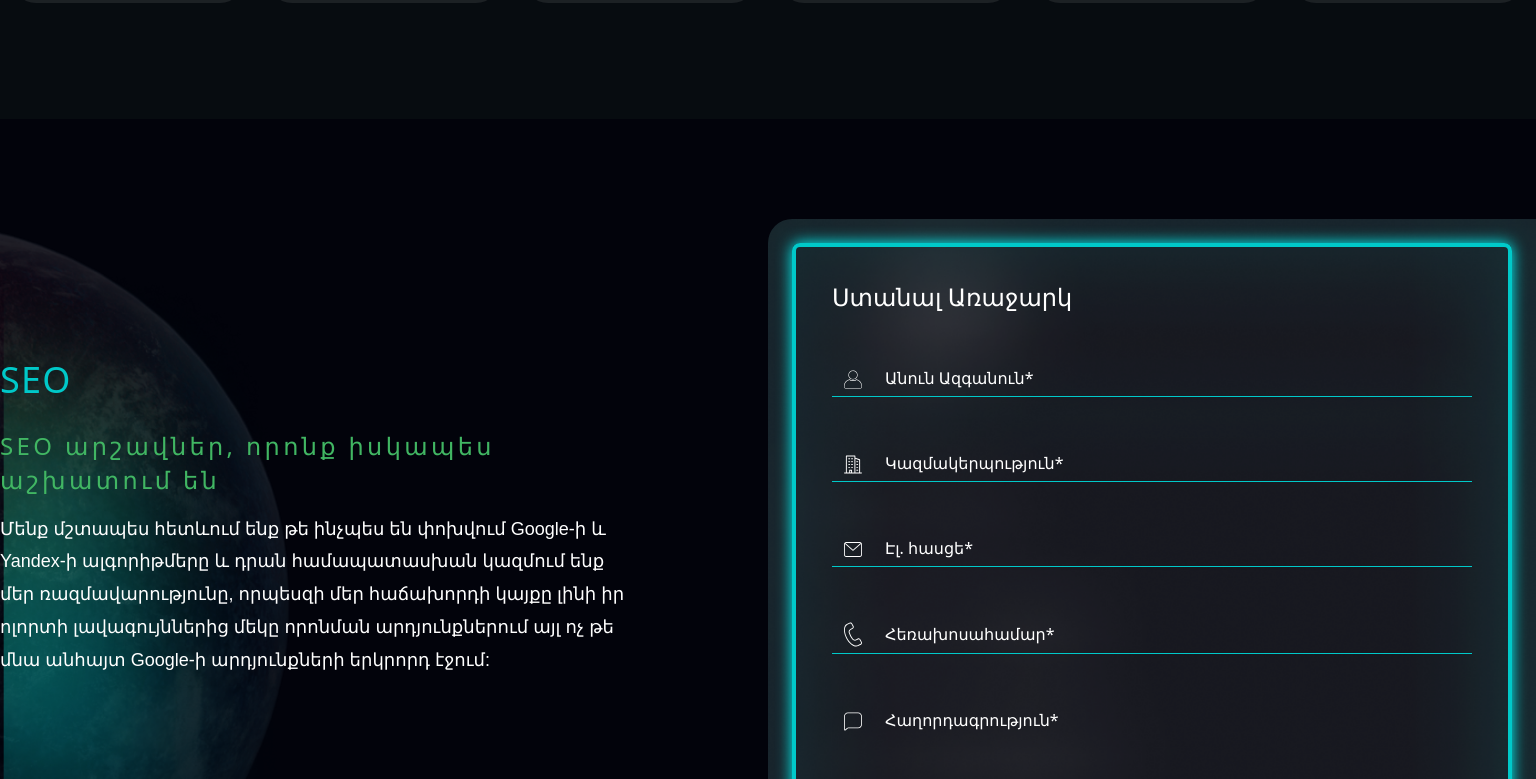
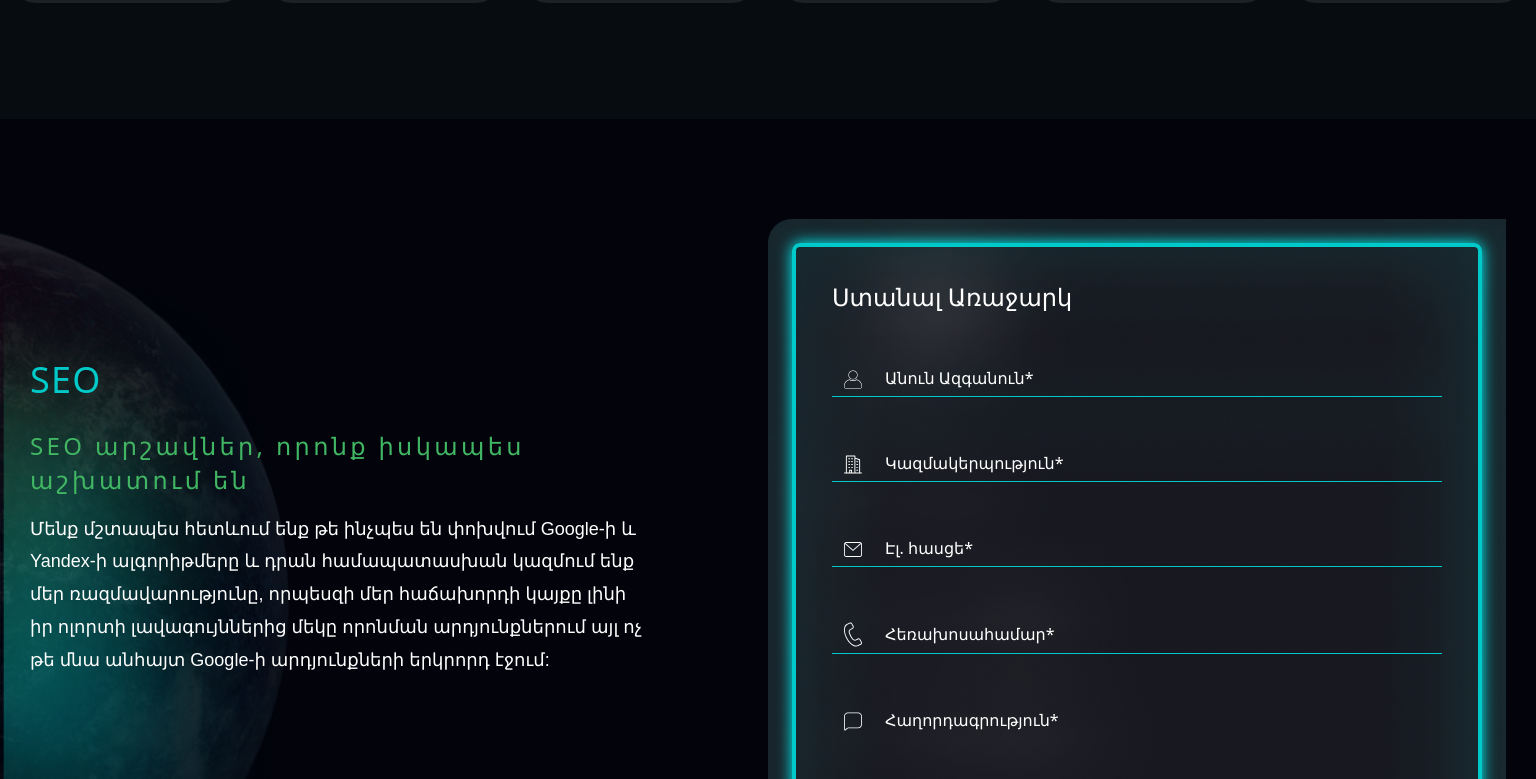
Before and after one commit to edgar779977/S2StestEdgar, a Vue app: page / in a window 1536 px wide. Shown: the part 1765-2544 px from the top of the page. Built offline with nearby package versions, Linux system fonts and the light colour scheme; the HTML template or start-up script is replaced by a standard one.

Commit message:
fixed issue

```diff
--- a/src/components/SEOSection.vue
+++ b/src/components/SEOSection.vue
@@ -289,4 +289,13 @@ section {
   margin-top: -10px;
   margin-bottom: 10px;
 }
+
+
+@media (min-width: 1400px) and (max-width: 1924px) {
+  .seo-section {
+    padding: 100px 30px;
+  }
+
+}
+
 </style>
```
